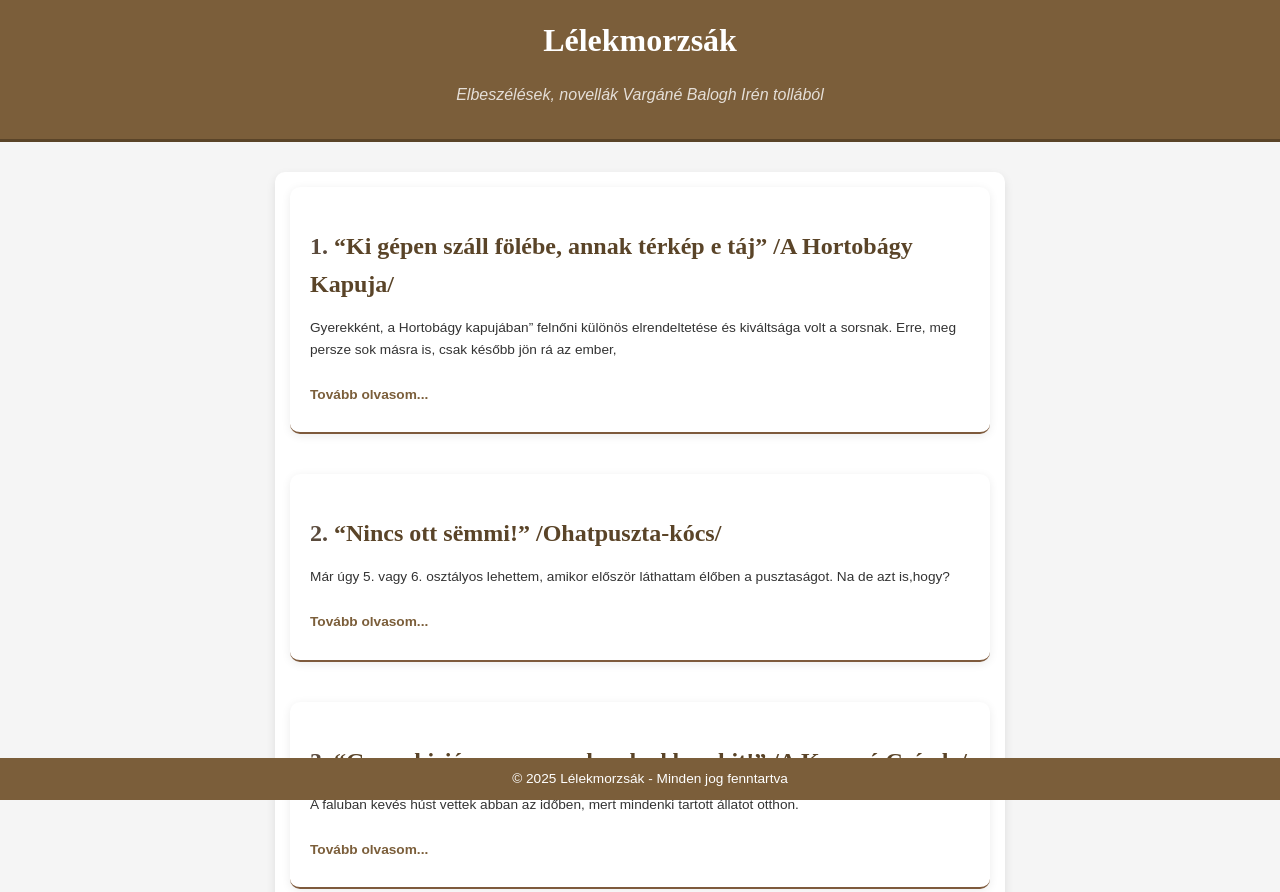
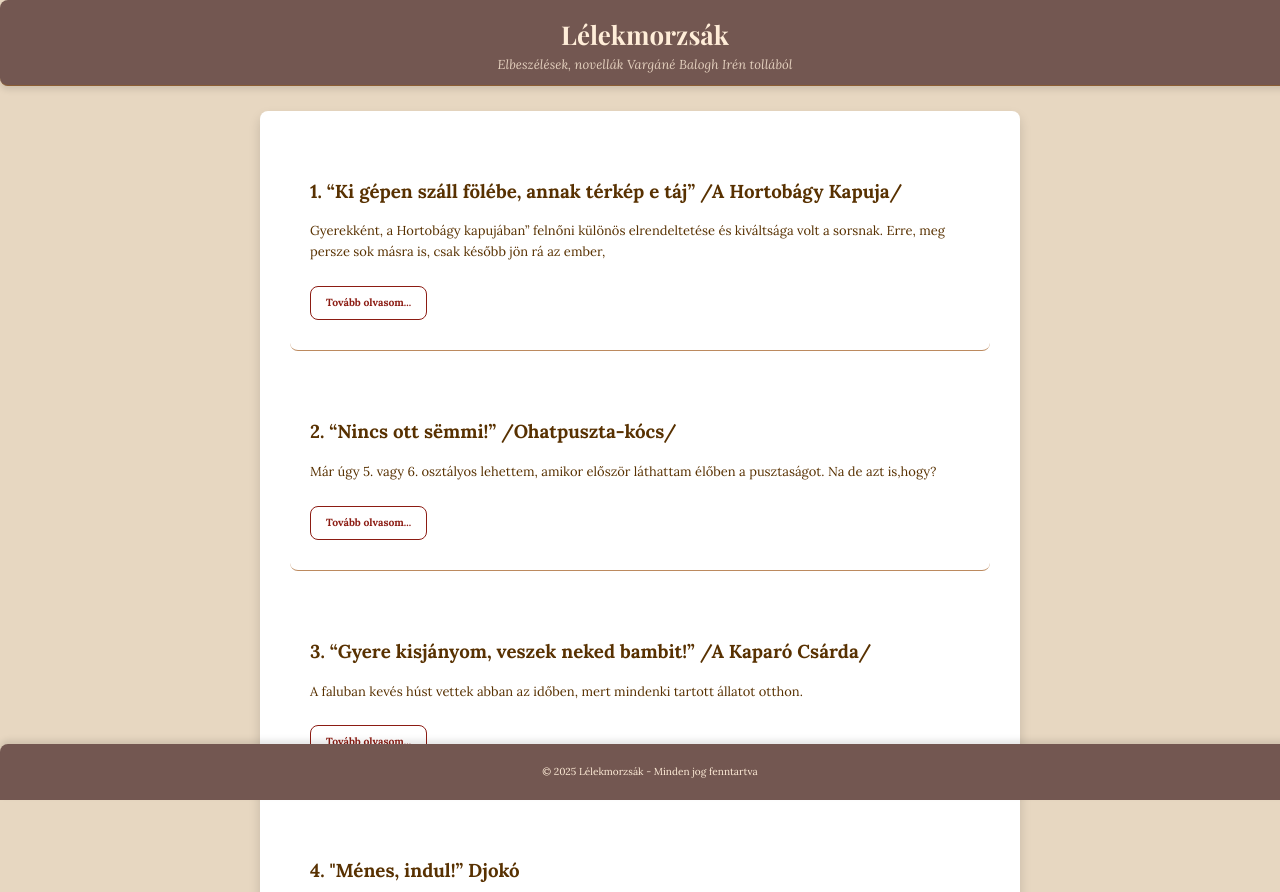
Before and after one commit to smtgrv/Lelekmorzsak, a plain HTML site: page index.html in a window 1280 px wide. Shown: the top 892 px of the page. Drawn offline with nearby package versions, Linux system fonts and the light colour scheme; a web font is replaced by a local one.

Commit message:
Update index.html

```diff
--- a/index.html
+++ b/index.html
@@ -4,282 +4,182 @@
 <head>
     <meta charset="UTF-8">
     <meta name="viewport" content="width=device-width, initial-scale=1.0">
-    <meta name="description"
-        content="Lélekmorzsák - Novellák és elbeszélések a vidéki életről és gyermekkor élményeiről.">
     <title>Lélekmorzsák</title>
+    <link rel="stylesheet" href="https://cdnjs.cloudflare.com/ajax/libs/font-awesome/6.0.0/css/all.min.css"
+        integrity="sha512-9usAa10IRO0HhonpyAIVpjrylPvoDwiPUiKdWk5t3PyolY1cOd4DSE0Ga+ri4AuTroPR5aQvXU9xC6qOPnzFeg=="
+        crossorigin="anonymous" referrerpolicy="no-referrer" />
     <style>
+        @import url('https://fonts.googleapis.com/css2?family=Lora:ital,wght@0,400;0,700;1,400&family=Playfair+Display:ital,wght@0,400;0,700;1,400&family=Roboto:wght@400;700&display=swap');
+
         body {
-            font-family: 'Georgia', serif;
-            background-color: #f4f1e1;
-            color: #3e2c1c;
+            font-family: 'Lora', serif;
+            background-color: #E7D7C1;
+            color: #583101;
             margin: 0;
             padding: 0;
-            line-height: 1.5;
+            line-height: 1.6;
+            font-size: 0.9em;
+            text-align: center;
         }
 
         header {
-            background-color: #7e5a3c;
-            color: #fff;
+            width: 100%;
+            background-color: #735751;
+            color: #FFEDD8;
             text-align: center;
-            padding: 15px 10px;
-            border-bottom: 4px solid #4e3629;
+            padding: 5px;
+            height: 75px;
+            border-bottom: 1px solid #8B5E34;
+            box-shadow: 0 4px 6px rgba(0, 0, 0, 0.1);
+            border-radius: 8px;
+            display: flex;
+            flex-direction: column;
+            justify-content: center;
+            position: relative;
         }
 
         header h1 {
-            font-size: 2em;
-            font-family: 'Times New Roman', serif;
-            margin: 0;
+            font-family: 'Playfair Display', serif;
+            font-size: 1.8em;
+            margin-bottom: 0;
+            color: #FFEDD8;
         }
 
         header p {
-            font-size: 1em;
+            font-family: 'Lora', serif;
+            font-size: 0.9em;
+            opacity: 0.8;
             font-style: italic;
+            margin-top: 0;
+            color: #FFEDD8;
+        }
+
+        .header-icons {
+            position: absolute;
+            top: 50%;
+            right: 30px;
+            transform: translateY(-50%);
+        }
+
+        .header-icons a {
+            color: #FFEDD8;
+            margin-left: 10px;
+            font-size: 1.2em;
+        }
+
+        .header-icons a:hover {
+            color: #E7D7C1;
         }
 
         .container {
-            width: 80%;
-            margin: 30px auto;
-            background-color: #fff;
-            padding: 15px;
-            border-radius: 10px;
-            box-shadow: 0 4px 10px rgba(0, 0, 0, 0.1);
+            max-width: 700px;
+            margin: 25px auto;
+            padding: 30px;
+            background-color: #FFFFFF;
+            border-radius: 8px;
+            box-shadow: 0 6px 12px rgba(0, 0, 0, 0.15);
+            text-align: left;
         }
 
         .story {
-            margin-bottom: 20px;
-            padding: 12px;
-            border-bottom: 2px solid #7e5a3c;
+            margin-bottom: 30px;
+            padding: 20px;
+            border-bottom: 1px solid #BC8A5F;
+            border-radius: 8px;
+            transition: transform 0.3s ease;
+            text-align: left;
+        }
+
+        .story:hover {
+            transform: translateY(-3px);
+            box-shadow: 0 8px 18px rgba(0, 0, 0, 0.2);
         }
 
         .story h2 {
-            font-size: 1.5em;
-            font-family: 'Times New Roman', serif;
-            color: #7e5a3c;
+            font-family: 'Lora', serif;
+            font-size: 1.3em;
+            color: #583101;
+            margin-bottom: 15px;
+            font-weight: bold;
+        }
+
+        .story p {
+            font-size: 0.9em;
             margin-bottom: 10px;
         }
 
-        .story h2 .number {
-            color: #5a4a3c;
-            /* Sötétebb árnyalat a sorszámhoz */
+        .story a {
+            font-family: 'Lora', serif;
+            color: #8C1C13;
+            font-weight: bold;
+            text-decoration: none;
+            font-size: 0.8em;
+            display: inline-block;
+            margin-top: 10px;
+            padding: 8px 15px;
+            border: 1px solid #8C1C13;
+            border-radius: 8px;
+            transition: background-color 0.3s ease, color 0.3s ease;
         }
 
-        .story p {
-            font-size: 0.95em;
-            margin-bottom: 6px;
-        }
-
-        .story .short-text {
-            display: block;
-        }
-
-        .story .full-text {
-            display: none;
-            font-size: 0.95em;
-            margin-top: 10px;
-        }
-
-        .story a {
-            color: #7e5a3c;
-            font-weight: bold;
+        .story a:hover {
+            background-color: #8C1C13;
+            color: #fff;
             text-decoration: none;
         }
 
-        .story a:hover {
-            text-decoration: underline;
+        .full-text {
+            display: none;
+            /* Alapból elrejtjük a teljes szöveget */
         }
 
         footer {
             text-align: center;
-            background-color: #7e5a3c;
-            color: white;
-            padding: 10px 10px;
+            background-color: #735751;
+            color: #FFEDD8;
+            padding: 10px;
             position: fixed;
             width: 100%;
             bottom: 0;
-        }
-
-        footer p {
-            font-size: 0.95em;
-            margin: 0;
+            box-shadow: 0 -4px 6px rgba(0, 0, 0, 0.1);
+            border-radius: 8px 8px 0 0;
+            font-size: 0.7em;
         }
 
         /* Reszponzív módosítások */
         @media screen and (max-width: 768px) {
             body {
-                font-size: 0.9em;
+                font-size: 0.7em;
             }
 
             header h1 {
-                font-size: 1.6em;
-            }
-
-            header p {
-                font-size: 0.9em;
+                font-size: 1.4em;
             }
 
             .container {
                 width: 95%;
-                padding: 10px;
+                padding: 15px;
             }
 
             .story h2 {
-                font-size: 1.3em;
+                font-size: 1.1em;
             }
 
             .story p {
-                font-size: 0.9em;
+                font-size: 0.8em;
             }
-        }
-
-        /* Kisebb mobil eszközökhöz */
-        @media screen and (max-width: 480px) {
-            header h1 {
-                font-size: 1.4em;
-            }
-
-            footer p {
-                font-size: 0.85em;
-            }
-        }
-    </style>
-    <script>
-        function toggleText(link) {
-            var storySection = link.closest('.story');
-            var shortText = storySection.querySelector('.short-text');
-            var fullText = storySection.querySelector('.full-text');
-
-            if (fullText.style.display === "none" || fullText.style.display === "") {
-                shortText.style.display = "none";
-                fullText.style.display = "block";
-                link.textContent = "Kevesebb olvasása...";
-            } else {
-                shortText.style.display = "block";
-                fullText.style.display = "none";
-                link.textContent = "Tovább olvasom...";
-            }
-        }
-    </script>
-</head>
-
-<!DOCTYPE html>
-<html lang="hu">
-
-<head>
-    <meta charset="UTF-8">
-    <meta name="viewport" content="width=device-width, initial-scale=1.0">
-    <meta name="description" content="Lélekmorzsák - Elbeszélések, novellák Vargáné Balogh Irén tollából">
-    <title>Lélekmorzsák</title>
-    <style>
-        /* Alapstílusok */
-        body {
-            font-family: 'Arial', sans-serif;
-            background-color: #f5f5f5;
-            color: #333;
-            margin: 0;
-            padding: 0;
-            line-height: 1.6;
-        }
-
-        header {
-            background-color: #7b5e3a;
-            color: #fff;
-            text-align: center;
-            padding: 15px;
-            border-bottom: 3px solid #5a4428;
-        }
-
-        header h1 {
-            font-size: 2em;
-            margin: 0;
-        }
-
-        header p {
-            font-size: 1em;
-            opacity: 0.8;
-        }
-
-        .container {
-            width: 95%;
-            max-width: 700px;
-            margin: 30px auto;
-            display: flex;
-            flex-direction: column;
-            gap: 20px;
-        }
-
-        .story {
-            background: #fff;
-            padding: 20px;
-            border-radius: 10px;
-            box-shadow: 0 2px 10px rgba(0, 0, 0, 0.08);
-            transition: transform 0.3s ease;
-        }
-
-        .story:hover {
-            transform: translateY(-3px);
-        }
-
-        .story h2 {
-            font-size: 1.5em;
-            color: #5a4428;
-            margin-bottom: 10px;
-        }
-
-        .story .short-text {
-            font-size: 0.9em;
-        }
-
-        .story .full-text {
-            display: none;
-            font-size: 0.9em;
-            margin-top: 10px;
-        }
-
-        .story a {
-            color: #7b5e3a;
-            font-weight: bold;
-            text-decoration: none;
-            font-size: 0.9em;
-            display: inline-block;
-            margin-top: 8px;
-        }
-
-        .story a:hover {
-            text-decoration: underline;
-        }
-
-        footer {
-            text-align: center;
-            background-color: #7b5e3a;
-            color: white;
-            padding: 10px;
-            font-size: 0.9em;
-            margin-top: 30px;
         }
 
         @media screen and (max-width: 480px) {
             header h1 {
-                font-size: 1.8em;
+                font-size: 1.2em;
+            }
+
+            footer p {
+                font-size: 0.6em;
             }
         }
     </style>
-    <script>
-        function toggleText(link) {
-            var storySection = link.closest('.story');
-            var shortText = storySection.querySelector('.short-text');
-            var fullText = storySection.querySelector('.full-text');
-
-            if (fullText.style.display === "none" || fullText.style.display === "") {
-                shortText.style.display = "none";
-                fullText.style.display = "block";
-                link.textContent = "Kevesebb olvasása...";
-            } else {
-                shortText.style.display = "block";
-                fullText.style.display = "none";
-                link.textContent = "Tovább olvasom...";
-            }
-        }
-    </script>
 </head>
 
 <body>
@@ -920,6 +820,23 @@
         <p>&copy; 2025 Lélekmorzsák - Minden jog fenntartva</p>
     </footer>
 
+    <script>
+        function toggleText(link) {
+            var storySection = link.closest('.story');
+            var shortText = storySection.querySelector('.short-text');
+            var fullText = storySection.querySelector('.full-text');
+
+            if (fullText.style.display === "none" || fullText.style.display === "") {
+                shortText.style.display = "none";
+                fullText.style.display = "block";
+                link.textContent = "Kevesebb olvasása...";
+            } else {
+                shortText.style.display = "block";
+                fullText.style.display = "none";
+                link.textContent = "Tovább olvasom...";
+            }
+        }
+    </script>
 </body>
 
 </html>
```
